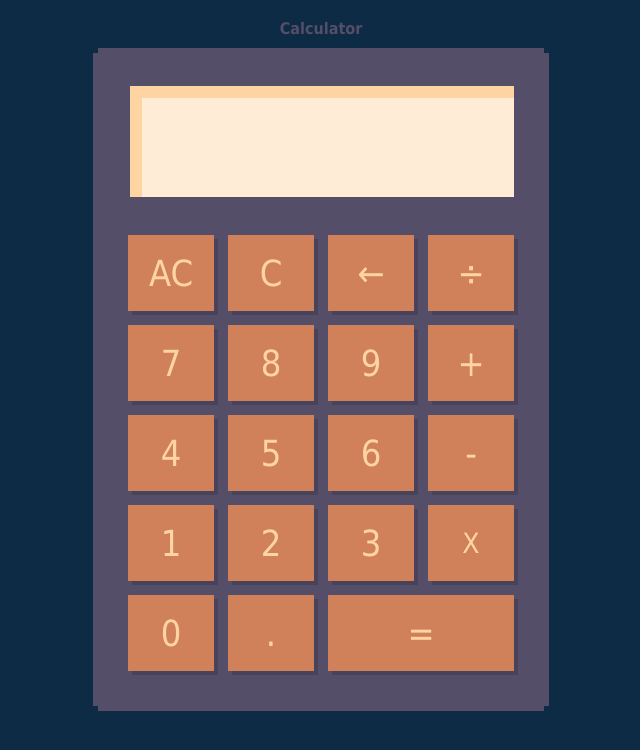
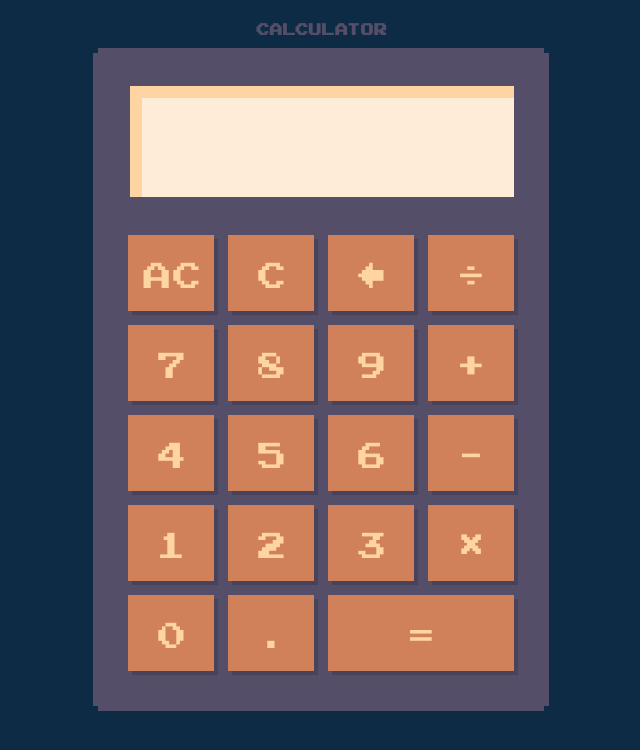
Before and after one commit to reppy-c/calculator, a plain HTML site: page index.html in a window 1280 px wide. Shown: the whole page, without its empty margins (319-959 px from the left). Drawn offline with Linux system fonts and the light colour scheme.

Commit message:
Add joystix font

```diff
--- a/style.css
+++ b/style.css
@@ -1,5 +1,10 @@
 :root {
     --text-colour: #544E68;
+}
+
+@font-face {
+    font-family: 'Joystix';
+    src: url('joystix.otf') format('opentype');
 }
 
 body {
```
Also changed, not shown: joystix.otf (added).
